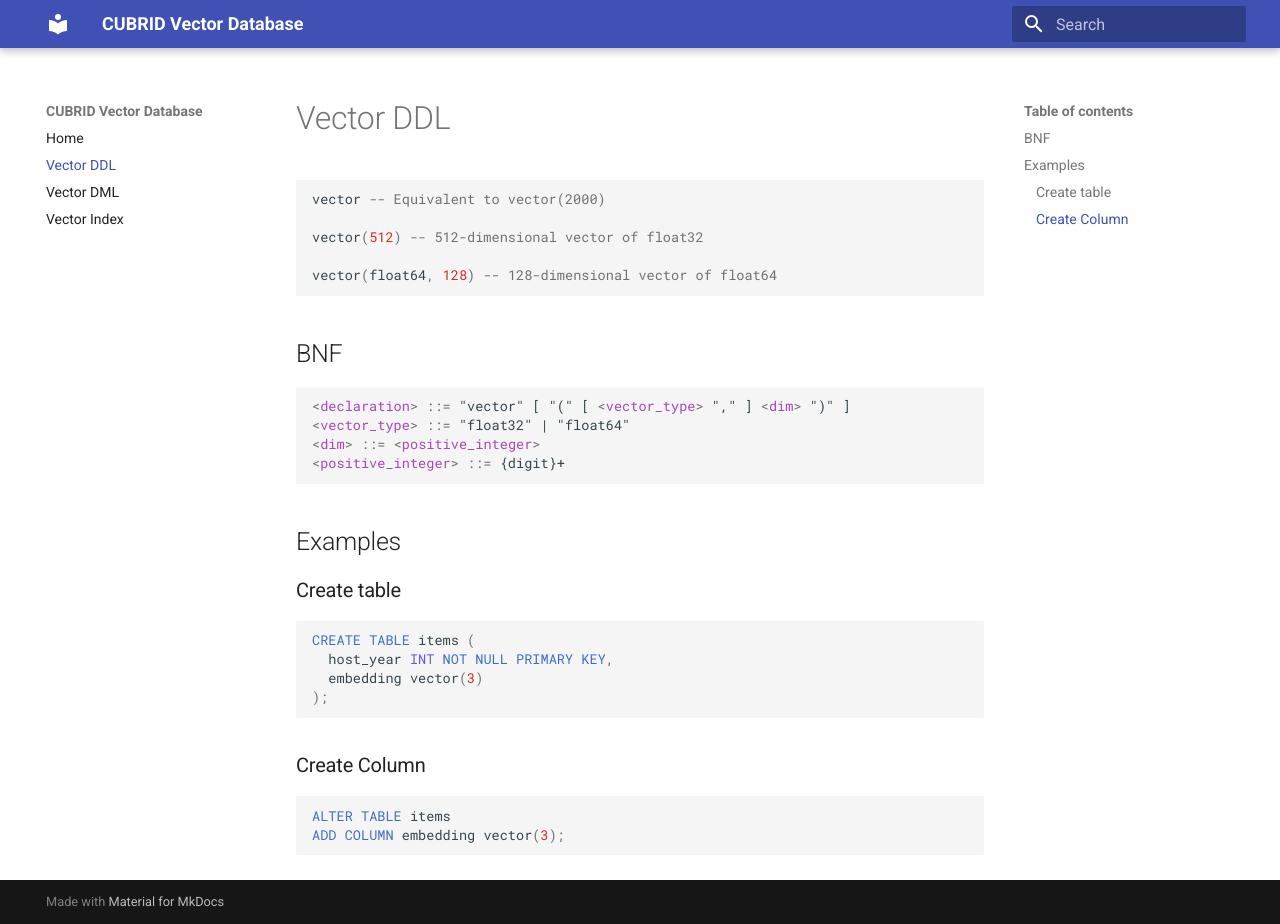
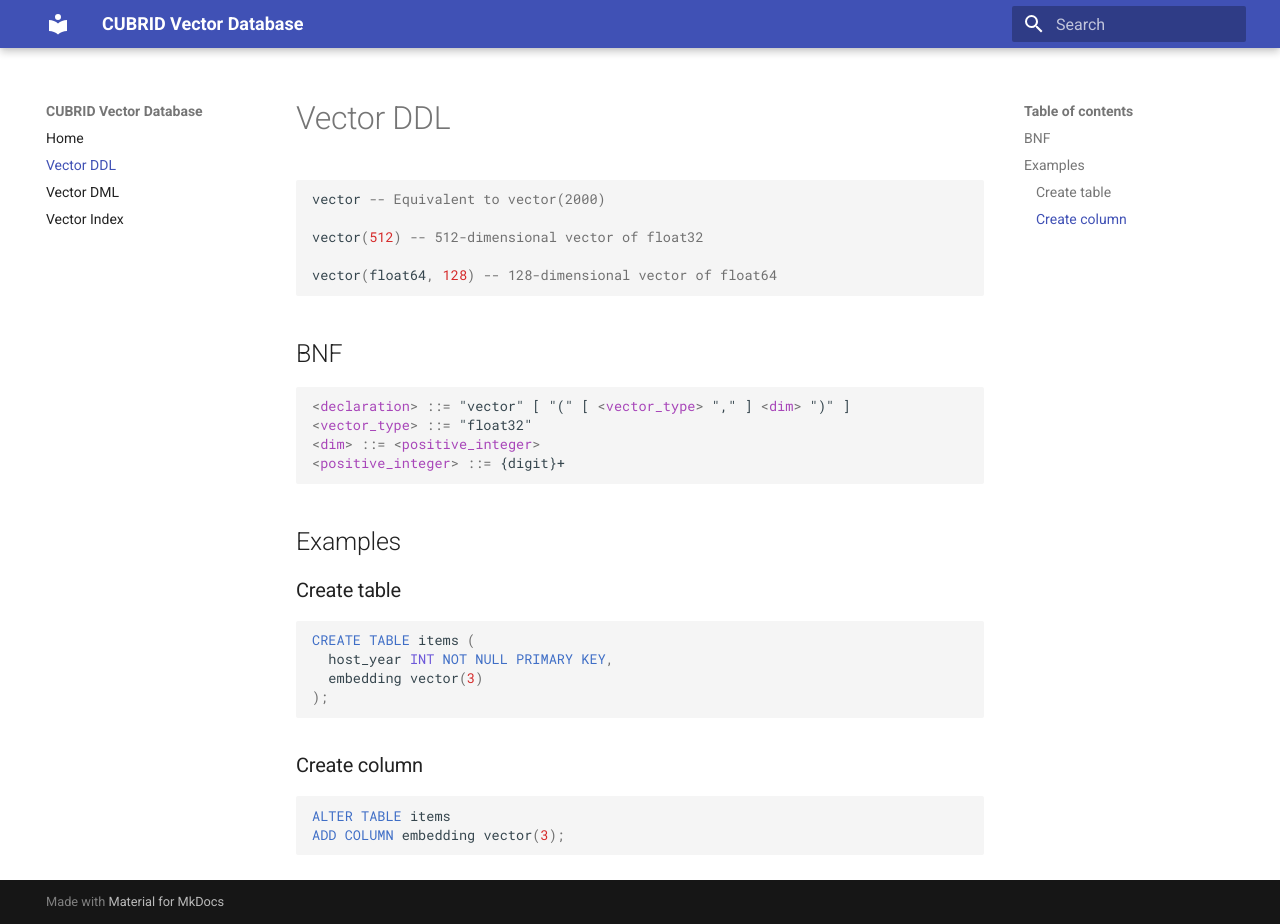
Before and after one commit to vimkim/cubrid-vec-manual, an MkDocs documentation site: the page built from docs/vector-ddl.md, in a window 1280 px wide and 924 px high. Built offline with MkDocs 1.6.1 and Material for MkDocs 9.7.7, drawn with Linux system fonts in a browser that asks for light colours.

Commit message:
fix(ddl): remove float64 for now

````diff
--- a/docs/vector-ddl.md
+++ b/docs/vector-ddl.md
@@ -12,7 +12,7 @@ vector(float64, 128) -- 128-dimensional vector of float64
 
 ```bnf
 <declaration> ::= "vector" [ "(" [ <vector_type> "," ] <dim> ")" ]
-<vector_type> ::= "float32" | "float64"
+<vector_type> ::= "float32"
 <dim> ::= <positive_integer>
 <positive_integer> ::= {digit}+
 ```
@@ -28,7 +28,7 @@ CREATE TABLE items (
 );
 ```
 
-### Create Column
+### Create column
 
 ```sql
 ALTER TABLE items
````
